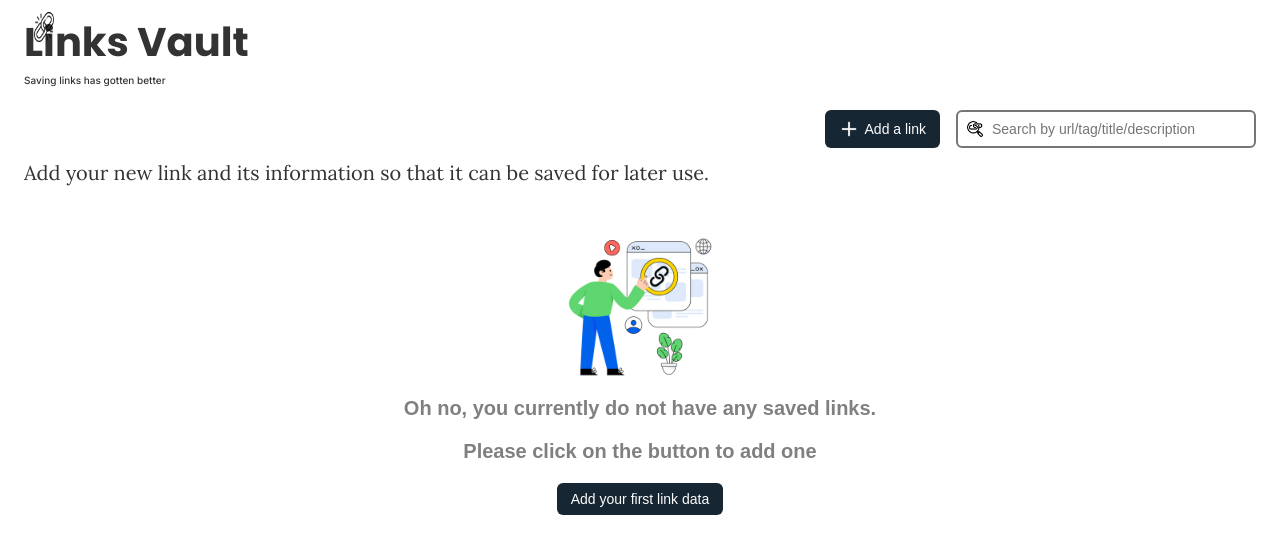
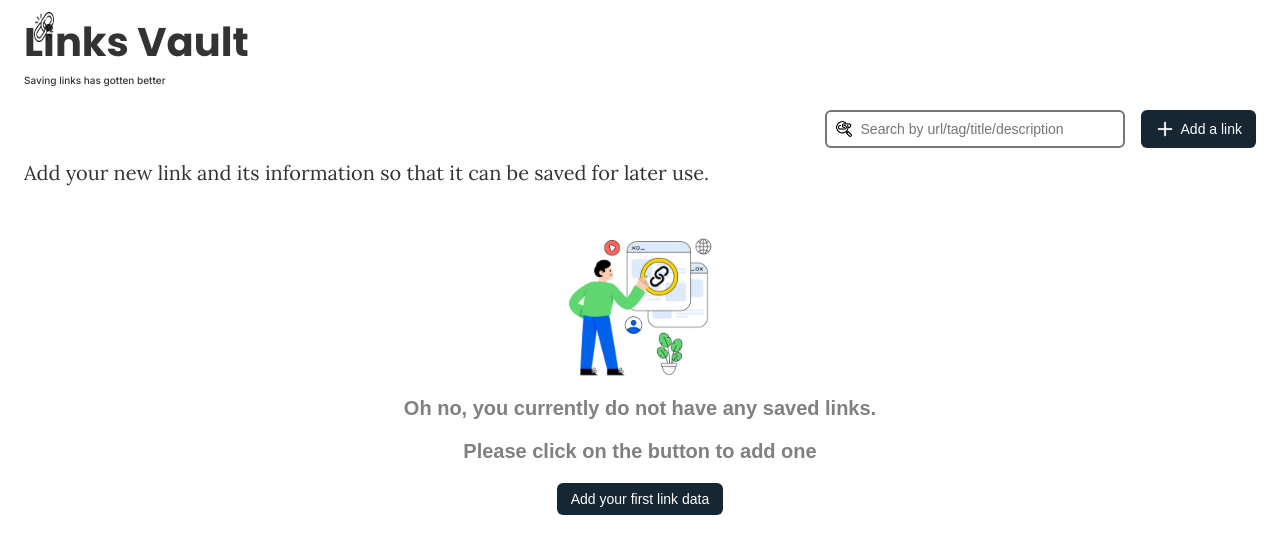
Before and after one commit to Karabo-Merinah/links-vault, a React (Vite) app: page / in a window 1280 px wide. Shown: the top 554 px of the page. Built offline with nearby package versions, Linux system fonts and the light colour scheme.

Commit message:
Changed order of the buttons

```diff
--- a/src/components/AddLinksSection/AddLink.tsx
+++ b/src/components/AddLinksSection/AddLink.tsx
@@ -22,8 +22,9 @@ export const AddLink:React.FC<AddLinkProps> = ({onAddClick,searchWord,onSearchCh
          </div>
         <div className='add-bottom-row'>
            <div className='buttons-setup'>
+        <SearchBar value={searchWord} onChange={onSearchChange} />
     <Button variant={"filled"} text="Add a link" icon={addIcon} onClick={onAddClick} className='add-link-button'></Button>
-    <SearchBar value={searchWord} onChange={onSearchChange} />
+
     </div>
           <div className='adding-instruction'>
     <Texts variant={'p'} className='add-link-text'>
```
